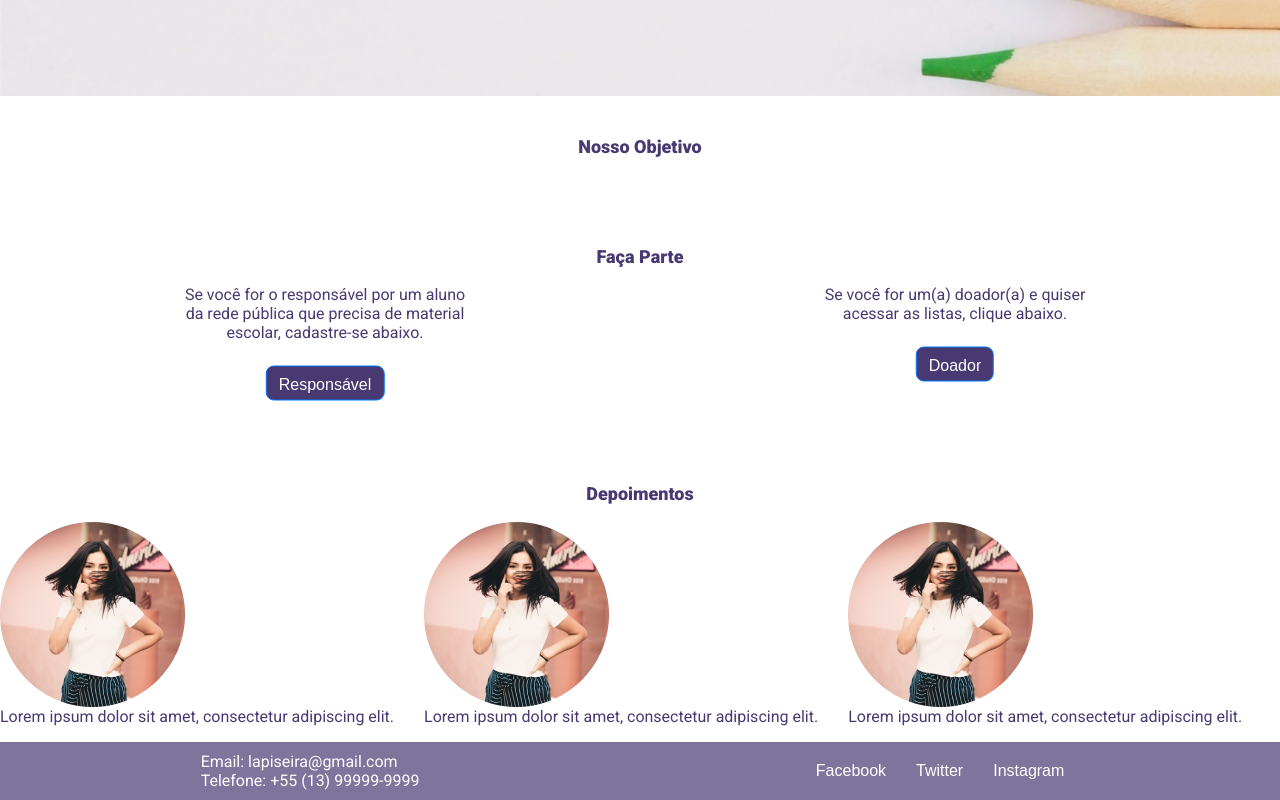
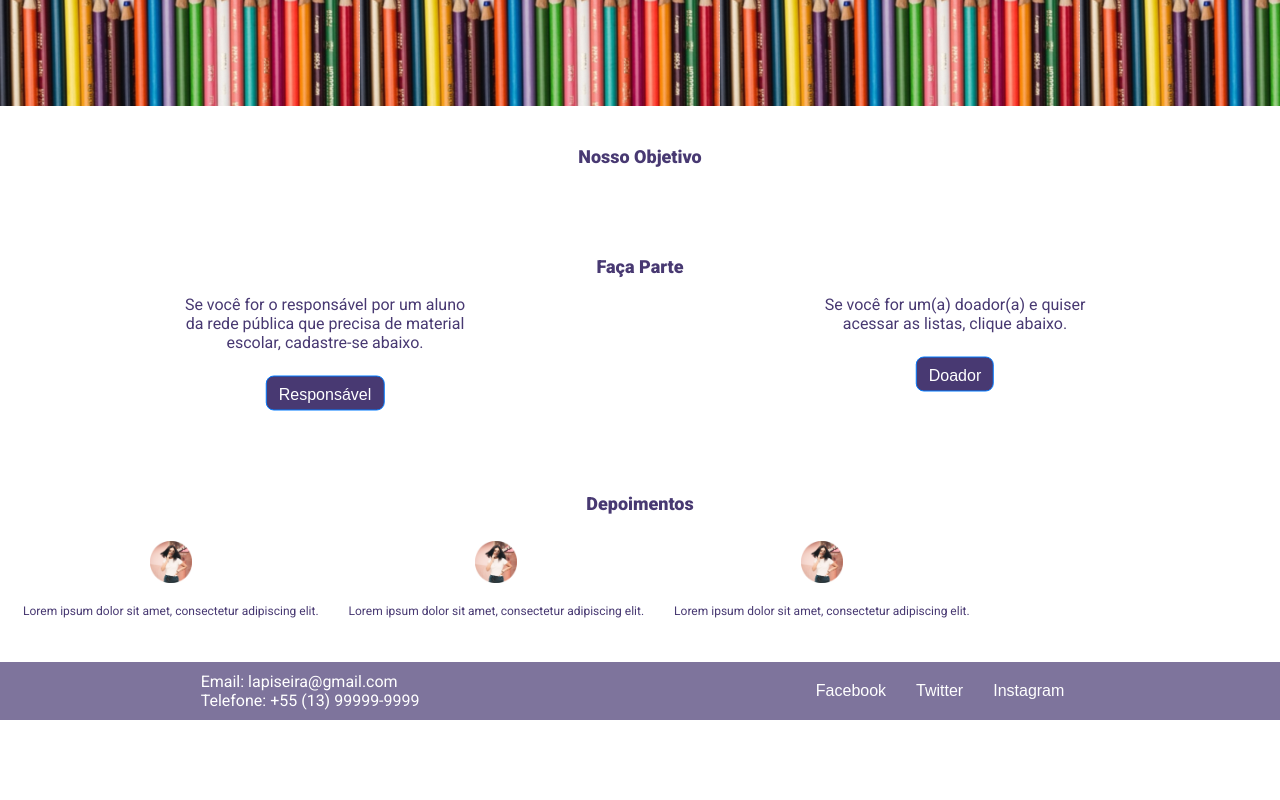
Before and after one commit to enzocsantos18/squad28, a React (Create React App) app in the folder frontend/: page /oficial in a window 1280 px wide. Shown: the part 504-1304 px from the top of the page. After the commit the page ends 1224 px from the top, so only its background shows below. Built offline with nearby package versions, Linux system fonts and the light colour scheme.

Commit message:
Melhoria
Melhoria da rolagem do elemento card/Depoimento

```diff
--- a/frontend/src/pages/Oficial/index.js
+++ b/frontend/src/pages/Oficial/index.js
@@ -65,21 +65,21 @@
 
                 <h2>Depoimentos</h2>
 
-                <Row xs={3} md={3} lg={3} id="test">
+                <Row xs={3} md={3} lg={3} id="MedidaParaNaoRolarAPagina">
 
-                    <Col className='col_card'>
+                    <Col>
                         <div className='fundo_card'>
                             <img src={elli} className='img_card'/>
                             <p className='p_card'>Lorem ipsum dolor sit amet, consectetur adipiscing elit.</p>
                         </div>
                     </Col>
-                    <Col className='col_card'>
+                    <Col >
                         <div className='fundo_card'>
                             <img src={elli} className='img_card'/>
                             <p className='p_card'>Lorem ipsum dolor sit amet, consectetur adipiscing elit.</p>
                         </div>
                     </Col>
-                    <Col className='col_card'>
+                    <Col >
                         <div className='fundo_card'>
                             <img src={elli} className='img_card'/>
                             <p className='p_card'>Lorem ipsum dolor sit amet, consectetur adipiscing elit.</p>
--- a/frontend/src/pages/Oficial/style.css
+++ b/frontend/src/pages/Oficial/style.css
@@ -128,14 +128,12 @@
 }
 
 
-/* #test{
+#MedidaParaNaoRolarAPagina{
     margin: 0 8px;
-} */
+}
 
 .fundo_card{
-    /* left: 50%;
-    margin-right: -50%;
-    transform: translate(-50%, -50%)  */
+    margin-bottom: 15%;
 }
 /* .col_card{
     padding:0 10px;
@@ -143,10 +141,14 @@
 
 
 .img_card{
-    /* width: 42px;
-    height: 42px; */
-    /* max-width: 43px; */
-    /* margin: 15px 0 20px 25%; */
+    margin-top: 30px;
+    width: 42px;
+    height: 42px;
+    position: relative;
+    /* top: 50%; */
+    left: 50%;
+    margin-right: -50%;
+    transform: translate(-50%, -50%)
 }
 
 
@@ -154,14 +156,14 @@
     /* width: 98px;
     height: 67px; */
 
-    /* font-family: Roboto;
+    font-family: Roboto;
     font-style: normal;
     font-weight: normal;
     font-size: 12px;
     line-height: 14px;
     text-align: center;
     color: #000000;
-    margin: 0 0 0 0; */
+    margin: 0 0 0 0;
 }
 
 
@@ -171,7 +173,7 @@
 
 
 
-@media (min-width: 540px){
+/* @media (min-width: 540px){
     #fundo_inicio{
         background-image: url("Fundo_grade.png");
         width: 100%;
@@ -206,4 +208,4 @@
 
     }
 
-}
+} */
```
